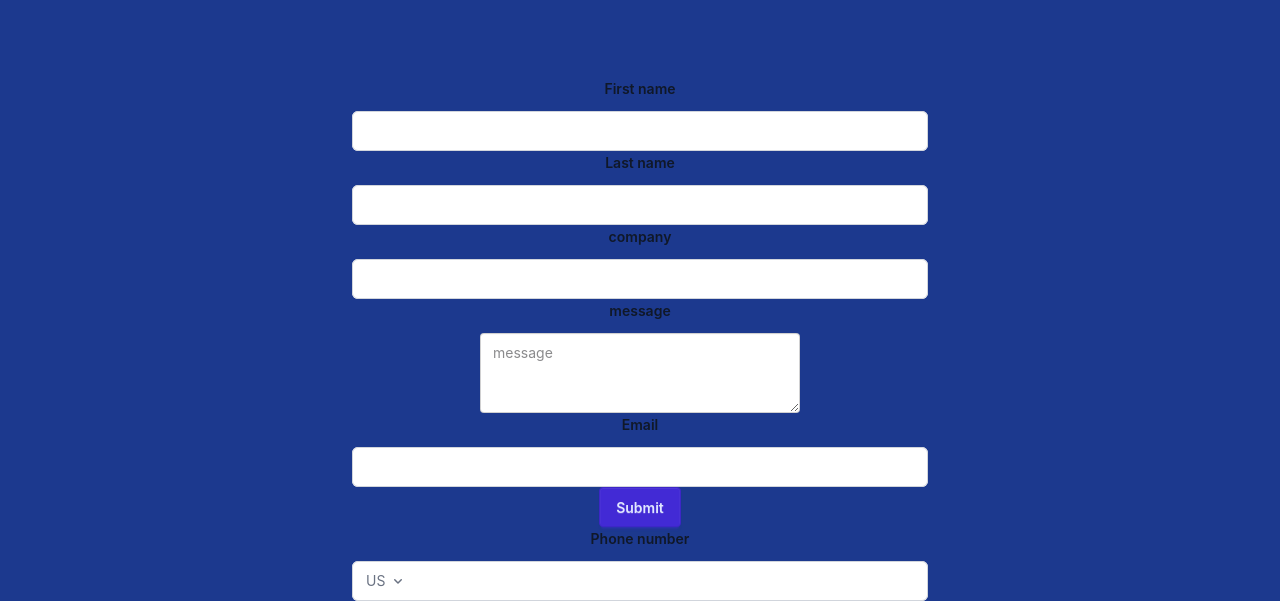
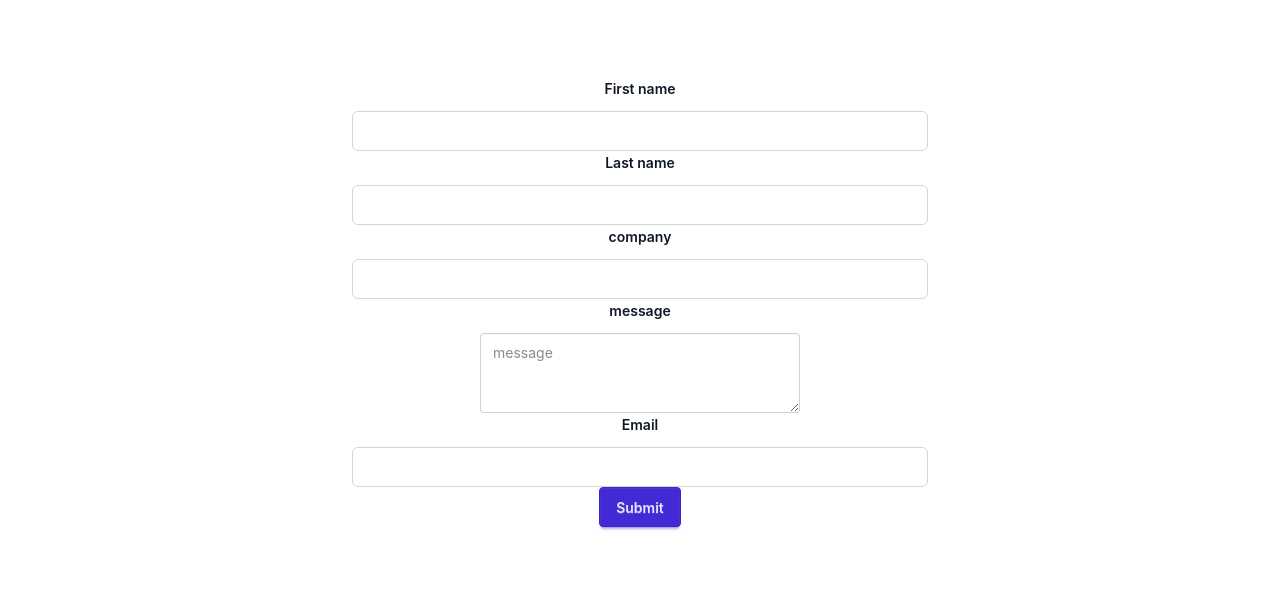
Before and after one commit to Brooklyn-STEAM/quickset, a website built with Vite: page src/pages/contact-me.html in a window 1280 px wide. Shown: the part 187-800 px from the top of the page. Built offline with nearby package versions, Linux system fonts and the light colour scheme.

Commit message:
Ctc #5 (#63)
* change my contact intro

* change my contact intro

* fix contact page

* fix contact page

* fix contact page

* fix contact page

* general change

* general change

---------

Co-authored-by: John Christopher <JChristopher@brooklynsteamcenter.org>

```diff
--- a/src/pages/com.html
+++ b/src/pages/com.html
@@ -109,8 +109,8 @@
       <div class="flex-1">
 
         <div class="flex items-center gap-2 text-sm text-gray-500">
-          <span>Admin</span>
-          <span>•</span>
+          <span>isaiah</span>
+          <span></span>
           <span>May 7, 2026</span>
           <span class="bg-blue-100 text-blue-700 px-2 py-0.5 rounded text-xs">
             Update
@@ -143,7 +143,7 @@
       <div class="flex-1">
 
         <div class="flex items-center gap-2 text-sm text-gray-500">
-          <span>User</span>
+          <span>carter</span>
           <span>•</span>
           <span>May 5, 2026</span>
           <span class="bg-purple-100 text-purple-700 px-2 py-0.5 rounded text-xs">
@@ -166,7 +166,7 @@
 </main>
 
 <!-- FOOTER -->
-<footer class="bg-gray-900 text-gray-300 mt-10 p-6 text-center">
+<footer class="bg-blue-900 text-gray-300 mt-10 p-6 text-center">
 
   <h3 class="text-white font-semibold text-lg">
     QuickSet
--- a/src/pages/contact-me.html
+++ b/src/pages/contact-me.html
@@ -8,7 +8,7 @@
   <link rel="stylesheet" href="/src/styles/main.css">
 </head>
 
-<body class="bg-blue-900">
+<body class="bg-white-500">
   <div class="navbar bg-base-100 shadow-sm">
     <div class="navbar-start">
       <div class="dropdown">
@@ -95,27 +95,6 @@
         <button class="btn btn-primary mx-auto ">Submit</button>
 
       </div>
-          <div class="sm:col-span-2">
-            <label for="phone-number" class="block text-sm/6 font-semibold text-gray-900">Phone number</label>
-            <div class="mt-2.5">
-              <div
-                class="flex rounded-md bg-white outline-1 -outline-offset-1 outline-gray-300 has-[input:focus-within]:outline-2 has-[input:focus-within]:-outline-offset-2 has-[input:focus-within]:outline-indigo-600">
-                <div class="grid shrink-0 grid-cols-1 focus-within:relative">
-                  <select id="country" name="country" autocomplete="country" aria-label="Country"
-                    class="col-start-1 row-start-1 w-full appearance-none rounded-md py-2 pr-7 pl-3.5 text-base text-gray-500 placeholder:text-gray-400 focus:outline-2 focus:-outline-offset-2 focus:outline-indigo-600 sm:text-sm/6">
-                    <option>US</option>
-                    <option>CA</option>
-                    <option>EU</option>
-                  </select>
-                  <svg viewBox="0 0 16 16" fill="currentColor" data-slot="icon" aria-hidden="true"
-                    class="pointer-events-none col-start-1 row-start-1 mr-2 size-5 self-center justify-self-end text-gray-500 sm:size-4">
-                    <path
-                      d="M4.22 6.22a.75.75 0 0 1 1.06 0L8 8.94l2.72-2.72a.75.75 0 1 1 1.06 1.06l-3.25 3.25a.75.75 0 0 1-1.06 0L4.22 7.28a.75.75 0 0 1 0-1.06Z"
-                      clip-rule="evenodd" fill-rule="evenodd" />
-                  </svg>
-                </div>
-              </div>
-            </div>
 
 
 
```
